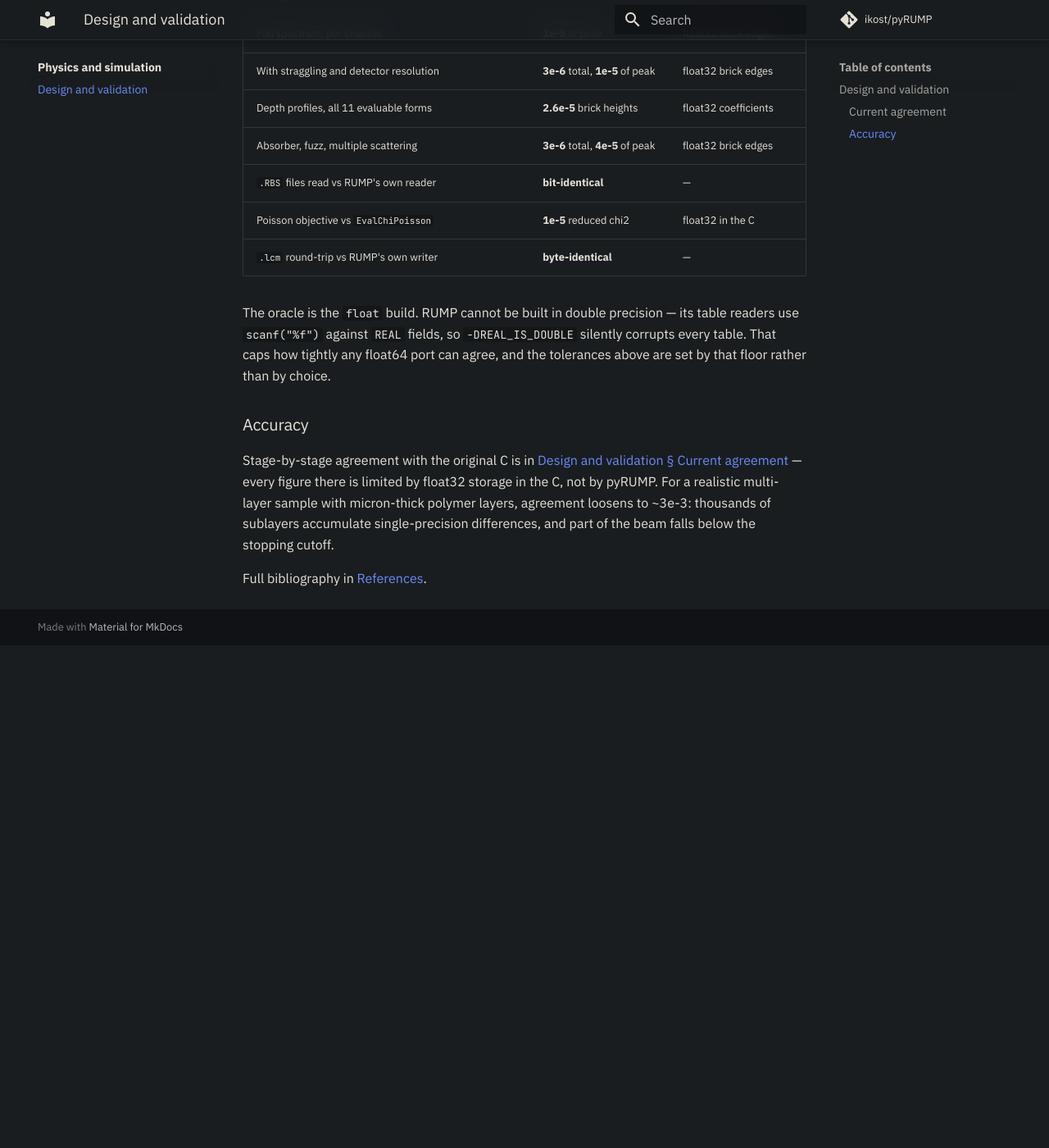
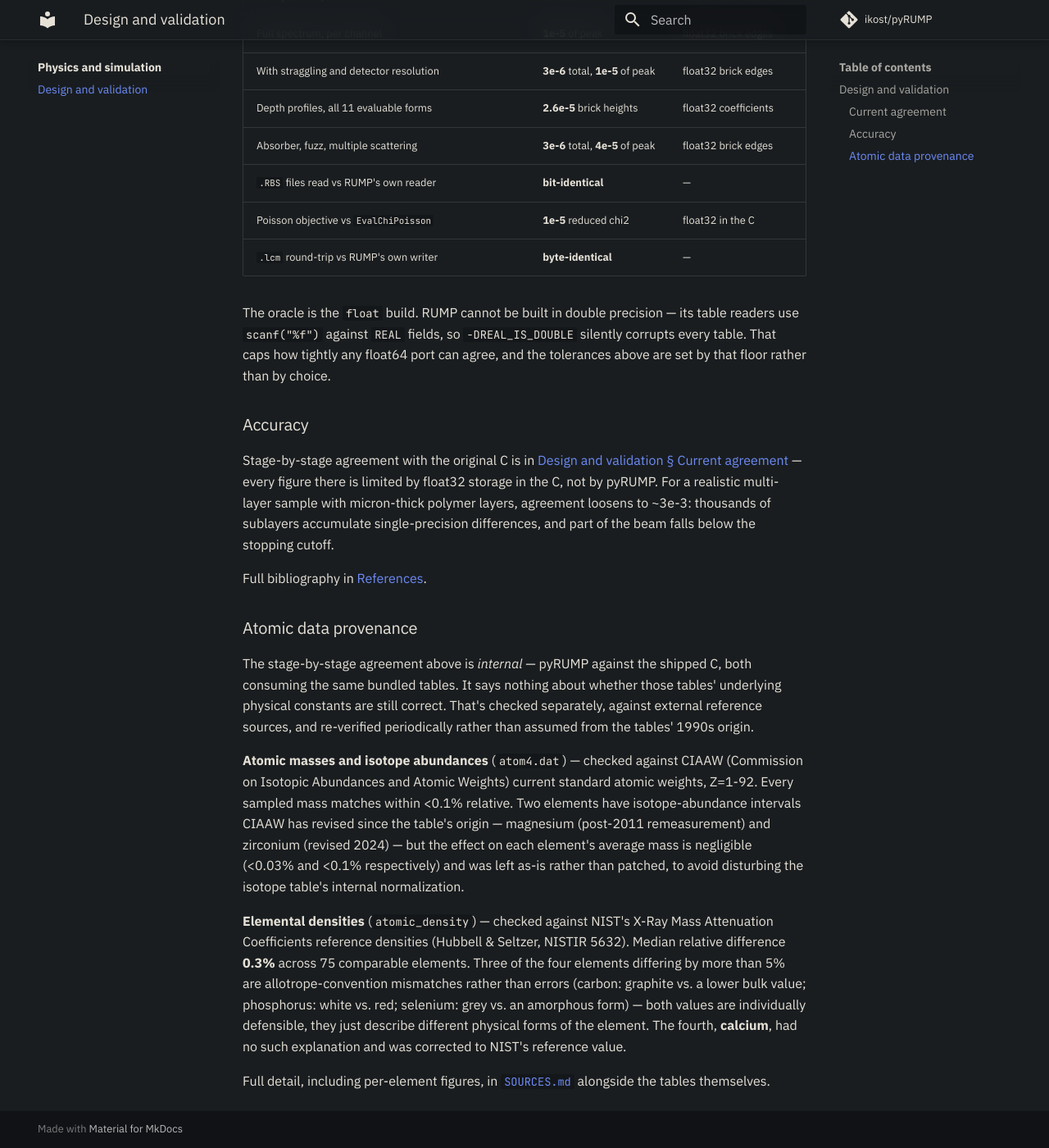
Before and after one commit to ikost/pyRUMP, an MkDocs documentation site: the page built from docs/physics/validation.md, in a window 1280 px wide and 1400 px high, scrolled down 1440 px. Shown: the whole window at 82% size. Built offline with MkDocs 1.6.1 and Material for MkDocs 9.7.7, drawn with Linux system fonts in a browser that asks for light colours; comment, search, counter and statistics services are not loaded; before the commit the page ends 2227 px from its top, so only the background shows below that.

Commit message:
Correct calcium's atomic density; document atomic-data provenance
atom4.dat's Ca atomic_density implied 1.34 g/cm^3, against 1.54-1.59 g/cm^3
across every literature source checked -- no allotrope explanation the way
there is for carbon/phosphorus/selenium. Corrected to match NIST's X-Ray
Mass Attenuation Coefficients reference (1.55 g/cm^3).

Also documents, with citations, that atom4.dat's masses and densities were
checked against CIAAW and NIST respectively across all 92 elements (SOURCES.md
for full per-element detail, docs/physics/validation.md for the summary).

Co-Authored-By: Claude Sonnet 5 <noreply@anthropic.com>

```diff
--- a/docs/physics/validation.md
+++ b/docs/physics/validation.md
@@ -73,3 +73,29 @@ multi-layer sample with micron-thick polymer layers, agreement loosens to
 of the beam falls below the stopping cutoff.
 
 Full bibliography in [References](../dev/about.md#references).
+
+### Atomic data provenance
+
+The stage-by-stage agreement above is *internal* — pyRUMP against the shipped C, both
+consuming the same bundled tables. It says nothing about whether those tables' underlying
+physical constants are still correct. That's checked separately, against external reference
+sources, and re-verified periodically rather than assumed from the tables' 1990s origin.
+
+**Atomic masses and isotope abundances** (`atom4.dat`) — checked against CIAAW (Commission on
+Isotopic Abundances and Atomic Weights) current standard atomic weights, Z=1-92. Every sampled
+mass matches within <0.1% relative. Two elements have isotope-abundance intervals CIAAW has
+revised since the table's origin — magnesium (post-2011 remeasurement) and zirconium (revised
+2024) — but the effect on each element's average mass is negligible (<0.03% and <0.1%
+respectively) and was left as-is rather than patched, to avoid disturbing the isotope table's
+internal normalization.
+
+**Elemental densities** (`atomic_density`) — checked against NIST's X-Ray Mass Attenuation
+Coefficients reference densities (Hubbell & Seltzer, NISTIR 5632). Median relative difference
+**0.3%** across 75 comparable elements. Three of the four elements differing by more than 5% are
+allotrope-convention mismatches rather than errors (carbon: graphite vs. a lower bulk value;
+phosphorus: white vs. red; selenium: grey vs. an amorphous form) — both values are individually
+defensible, they just describe different physical forms of the element. The fourth, **calcium**,
+had no such explanation and was corrected to NIST's reference value.
+
+Full detail, including per-element figures, in [`SOURCES.md`](https://github.com/ikost/pyRUMP/blob/main/src/pyrump/data/SOURCES.md)
+alongside the tables themselves.
```
Also changed, not shown: src/pyrump/data/SOURCES.md (+18 -0 lines), 1 other file.
